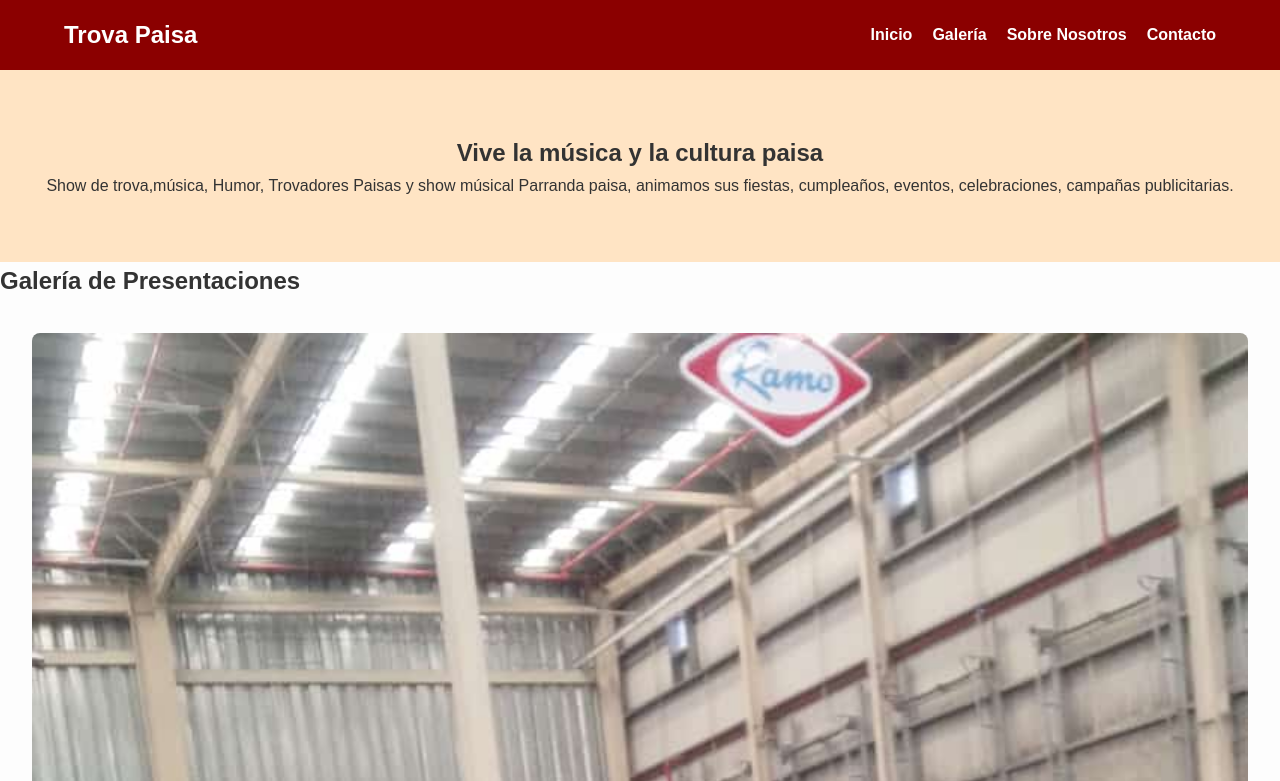
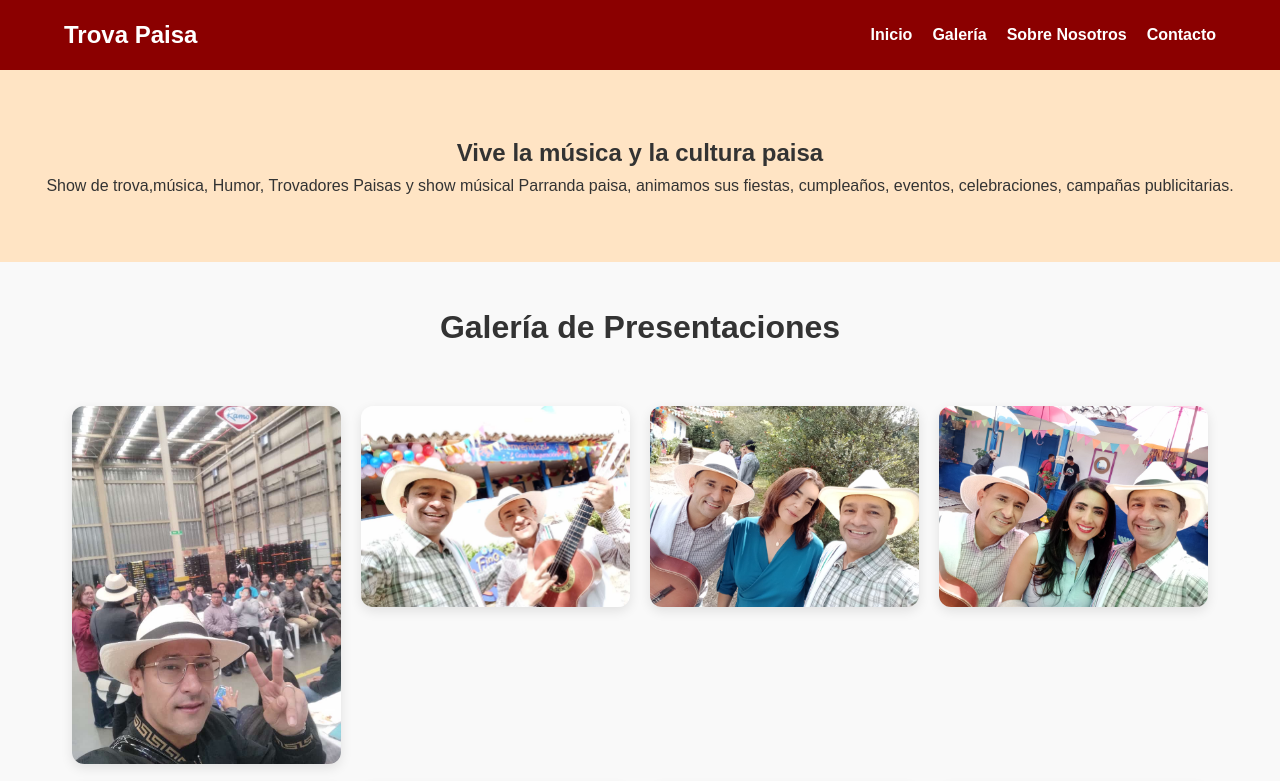
Before and after one commit to trova-paisa/trova-paisa-, a plain HTML site: page index.html in a window 1280 px wide. Shown: the top 781 px of the page. Drawn offline with Linux system fonts and the light colour scheme.

Commit message:
Update style.css

```diff
--- a/css/style.css
+++ b/css/style.css
@@ -70,3 +70,34 @@ footer {
         padding: 2rem 1rem;
     }
 }
+#galeria {
+  padding: 40px 20px;
+  background-color: #f9f9f9;
+  text-align: center;
+}
+
+#galeria h2 {
+  font-size: 2rem;
+  margin-bottom: 20px;
+  color: #333;
+}
+
+.galeria {
+  display: grid;
+  grid-template-columns: repeat(auto-fit, minmax(220px, 1fr));
+  gap: 20px;
+  max-width: 1200px;
+  margin: 0 auto;
+}
+
+.galeria img {
+  width: 100%;
+  height: auto;
+  border-radius: 12px;
+  box-shadow: 0 4px 12px rgba(0, 0, 0, 0.1);
+  transition: transform 0.3s ease;
+}
+
+.galeria img:hover {
+  transform: scale(1.03);
+}
```
